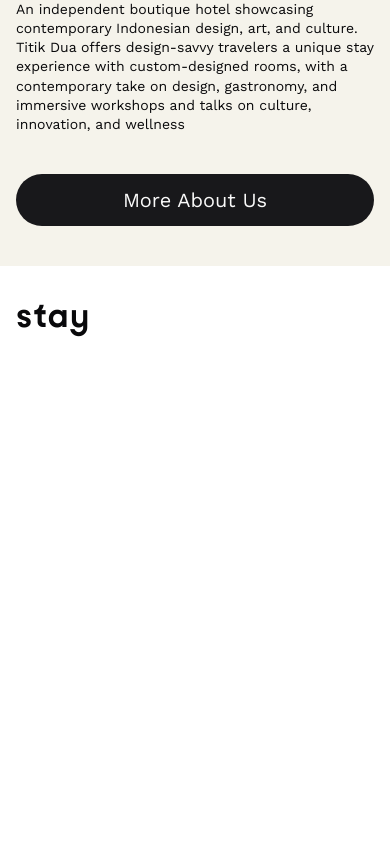
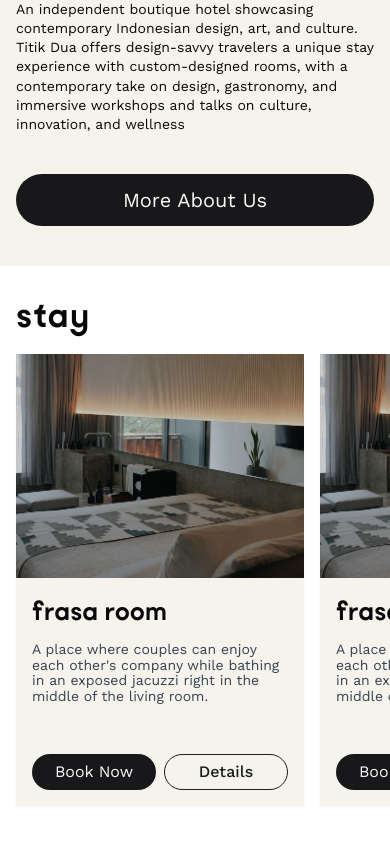
Before and after one commit to arvindeva/titik-dua, a Next.js app: page / in a window 390 px wide. Shown: the part 1022-1866 px from the top of the page. Before the commit the page ends 1388 px from the top, so only its background shows below. Built offline with nearby package versions, Linux system fonts and the light colour scheme.

Commit message:
mobile stay

```diff
--- a/app/globals.css
+++ b/app/globals.css
@@ -44,3 +44,11 @@
     @apply bg-background text-foreground;
   }
 }
+
+.hide-scroll-bar {
+  -ms-overflow-style: none;
+  scrollbar-width: none;
+}
+.hide-scroll-bar::-webkit-scrollbar {
+  display: none;
+}
--- a/components/home/stay.tsx
+++ b/components/home/stay.tsx
@@ -1,15 +1,75 @@
+'use client';
 import { kobe } from '@/app/fonts/fonts';
 import { cn } from '@/lib/utils';
+import { Card, CardContent } from '@/components/ui/card';
+import {
+  Carousel,
+  CarouselContent,
+  CarouselItem,
+  CarouselNext,
+  CarouselPrevious,
+} from '@/components/ui/carousel';
+import Image from 'next/image';
+import { Button } from '../ui/button';
 
-function Card() {}
+function RoomCard() {
+  return (
+    <div className="">
+      <Card className="w-72 rounded-none border-0 bg-td-beige">
+        <div className="h-56 w-full bg-zinc-400 overflow-hidden">
+          <Image
+            className="object-cover w-80 h-60"
+            src="/images/frasa-room.jpg"
+            alt="Sunset in the mountains"
+            width="300"
+            height="200"
+          />
+        </div>
+        <div className="px-4 py-4">
+          <div className={cn('font-bold text-3xl mb-3', kobe.className)}>
+            frasa room
+          </div>
+          <p className="text-gray-700 text-sm leading-[1.1] leading line-clamp-5 h-24 mb-4">
+            A place where couples can enjoy each other&apos;s company while
+            bathing in an exposed jacuzzi right in the middle of the living
+            room.
+          </p>
+          <div className="buttons flex flex-row gap-x-2">
+            <Button className="w-1/2 h-9 font-normal text-base">
+              Book Now
+            </Button>
+            <Button className="w-1/2 h-9 font-medium text-base bg-transparent text-td-black border-[1.32px] border-td-black">
+              Details
+            </Button>
+          </div>
+        </div>
+      </Card>
+    </div>
+  );
+}
 
 export default function Stay() {
   return (
-    <section className="bg-white w-full py-5 px-4">
-      <h1 className={cn('text-[40px] font-bold tracking-wide', kobe.className)}>
-        stay
-      </h1>
-      <div className="carousel" />
+    <section className="bg-white w-full py-5  pb-60 overflow-visible">
+      <div className="px-4 max-w-content mx-auto lg:px-12">
+        <h1
+          className={cn(
+            'text-[40px] font-bold tracking-wide mb-2 lg:text-[64px]',
+            kobe.className
+          )}
+        >
+          stay
+        </h1>
+      </div>
+
+      <div className="lg:hidden flex overflow-x-scroll pb-10 hide-scroll-bar">
+        <div className="flex flex-nowrap px-4 overflow-x-visible gap-x-4">
+          <RoomCard />
+          <RoomCard />
+          <RoomCard />
+          <RoomCard />
+        </div>
+      </div>
     </section>
   );
 }
--- /dev/null
+++ b/components/ui/card.tsx
@@ -0,0 +1,79 @@
+import * as React from "react"
+
+import { cn } from "@/lib/utils"
+
+const Card = React.forwardRef<
+  HTMLDivElement,
+  React.HTMLAttributes<HTMLDivElement>
+>(({ className, ...props }, ref) => (
+  <div
+    ref={ref}
+    className={cn(
+      "rounded-lg border bg-card text-card-foreground shadow-sm",
+      className
+    )}
+    {...props}
+  />
+))
+Card.displayName = "Card"
+
+const CardHeader = React.forwardRef<
+  HTMLDivElement,
+  React.HTMLAttributes<HTMLDivElement>
+>(({ className, ...props }, ref) => (
+  <div
+    ref={ref}
+    className={cn("flex flex-col space-y-1.5 p-6", className)}
+    {...props}
+  />
+))
+CardHeader.displayName = "CardHeader"
+
+const CardTitle = React.forwardRef<
+  HTMLParagraphElement,
+  React.HTMLAttributes<HTMLHeadingElement>
+>(({ className, ...props }, ref) => (
+  <h3
+    ref={ref}
+    className={cn(
+      "text-2xl font-semibold leading-none tracking-tight",
+      className
+    )}
+    {...props}
+  />
+))
+CardTitle.displayName = "CardTitle"
+
+const CardDescription = React.forwardRef<
+  HTMLParagraphElement,
+  React.HTMLAttributes<HTMLParagraphElement>
+>(({ className, ...props }, ref) => (
+  <p
+    ref={ref}
+    className={cn("text-sm text-muted-foreground", className)}
+    {...props}
+  />
+))
+CardDescription.displayName = "CardDescription"
+
+const CardContent = React.forwardRef<
+  HTMLDivElement,
+  React.HTMLAttributes<HTMLDivElement>
+>(({ className, ...props }, ref) => (
+  <div ref={ref} className={cn("p-6 pt-0", className)} {...props} />
+))
+CardContent.displayName = "CardContent"
+
+const CardFooter = React.forwardRef<
+  HTMLDivElement,
+  React.HTMLAttributes<HTMLDivElement>
+>(({ className, ...props }, ref) => (
+  <div
+    ref={ref}
+    className={cn("flex items-center p-6 pt-0", className)}
+    {...props}
+  />
+))
+CardFooter.displayName = "CardFooter"
+
+export { Card, CardHeader, CardFooter, CardTitle, CardDescription, CardContent }
--- a/package.json
+++ b/package.json
@@ -12,6 +12,7 @@
     "@radix-ui/react-slot": "^1.0.2",
     "class-variance-authority": "^0.7.0",
     "clsx": "^2.1.0",
+    "embla-carousel-react": "^8.0.0",
     "lucide-react": "^0.343.0",
     "next": "14.1.0",
     "react": "^18",
```
Also changed, not shown: public/images/frasa-room.jpg (added), 1 other file (tests, documents, lock files or other folders).
